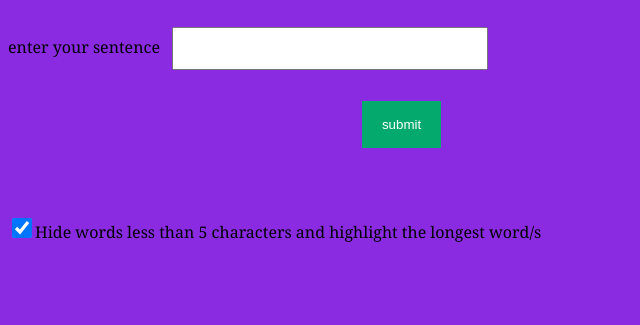
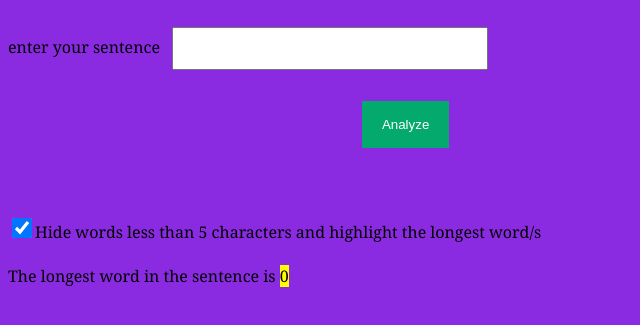
Before and after one commit to Sesethu24/words_widget, a plain HTML site: page index.html in a window 1280 px wide. Both pictures are taken after a click on the checkbox 22 px from the left and 294 px from the top of the page. Shown: the part 67-392 px from the top of the page, without its empty margins (0-640 px from the left). Drawn offline with Linux system fonts and the light colour scheme.

Commit message:
added longest word function

```diff
--- a/index.html
+++ b/index.html
@@ -14,7 +14,7 @@
 
         <label for="fname">enter your sentence </label>
             <input type="text" class="textInput" id="fname" name="fname"><br><br>
-            <button type="submit" class="submitBtn" >submit</button>
+            <button type="submit" class="submitBtn" >Analyze</button>
             <br><br>
             <div class="result"></div>
             <br>
@@ -22,7 +22,7 @@
             <br>
             <input type="checkbox" class="checkbox" id="highlight" name="highlight" value="highlighted">Hide words less than 5 characters and
             highlight the longest word/s <br><br>
-
+            <div class="long"></div>
     </div>
 
     <script src="index.js" ></script>
--- a/index.js
+++ b/index.js
@@ -3,6 +3,7 @@
  const displayElement = document.querySelector(".result");
  const checkbox = document.querySelector(".checkbox");
  const checkboxDisplay = document.querySelector(".result");
+ const longestWordElem = document.querySelector(".long");
  let resultsElem = document.querySelector(".results");
  var sentence = "";
 
@@ -66,10 +67,29 @@ function hideSomeWords() {
     {
         message = sentence
     }
+    checkboxDisplay.innerHTML = message;
+}
+ function longestWord() {
 
-   checkboxDisplay.innerHTML = message;
+    const long = sentence.split(" ");
+    let message = '';
+    let longest = [0];
+    for (let i = 0; i < long.length; i++) {
+        if ((checkbox.checked == true) && (longest.length < long[i].length)) {
+            longest = long[i];
+            message += `<mark> ${longest} </mark> `;
+
+        } else {
+            message += " ";
+        }
+        message = sentence;
+    }
+    longestWordElem.innerHTML = `The longest word in the sentence is <mark  class="and"> ${longest} </mark>`;
+
 }
+
     checkbox.addEventListener('click', function () {
        hideSomeWords();
+       longestWord();
 
 })
```
